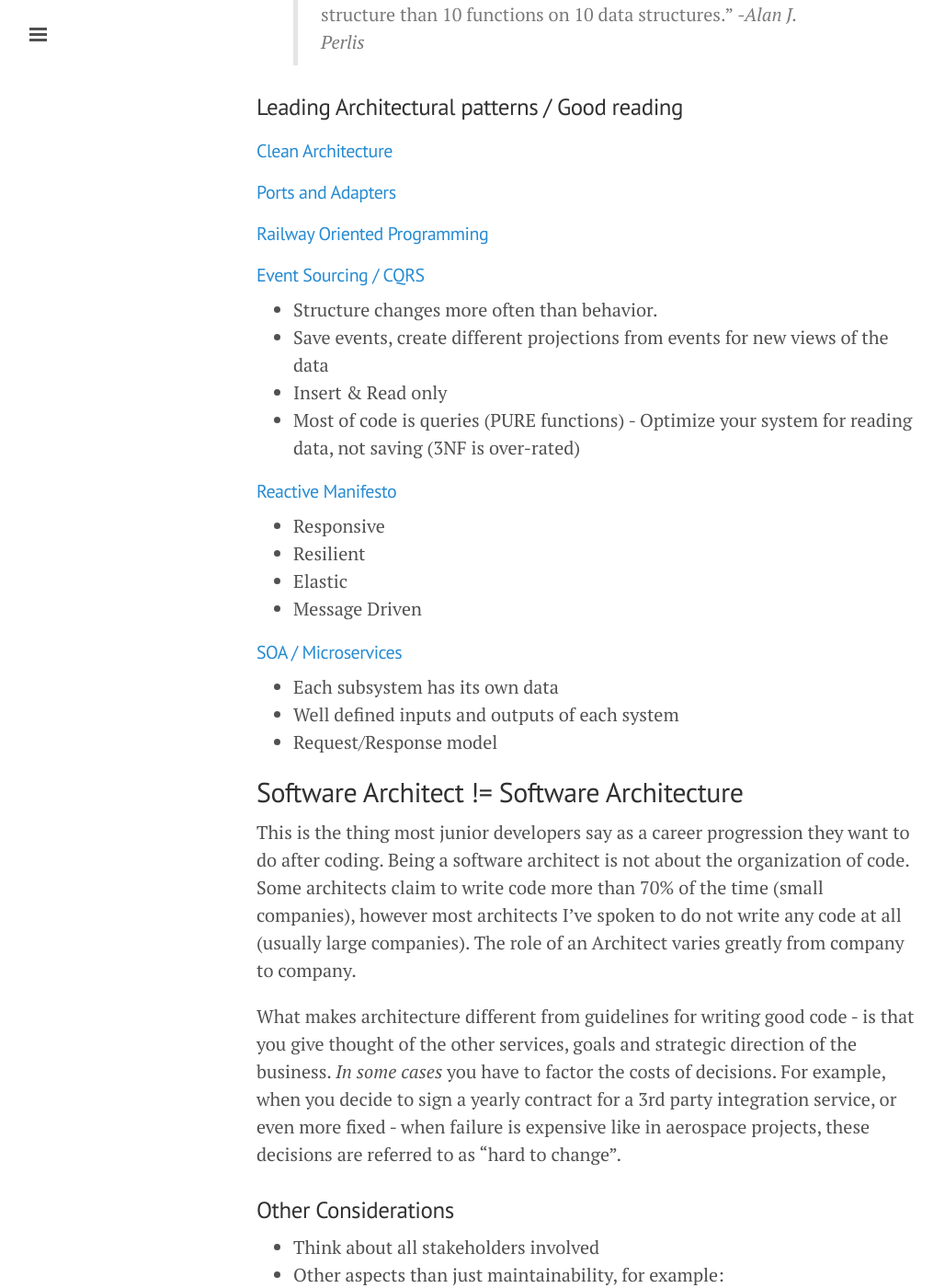
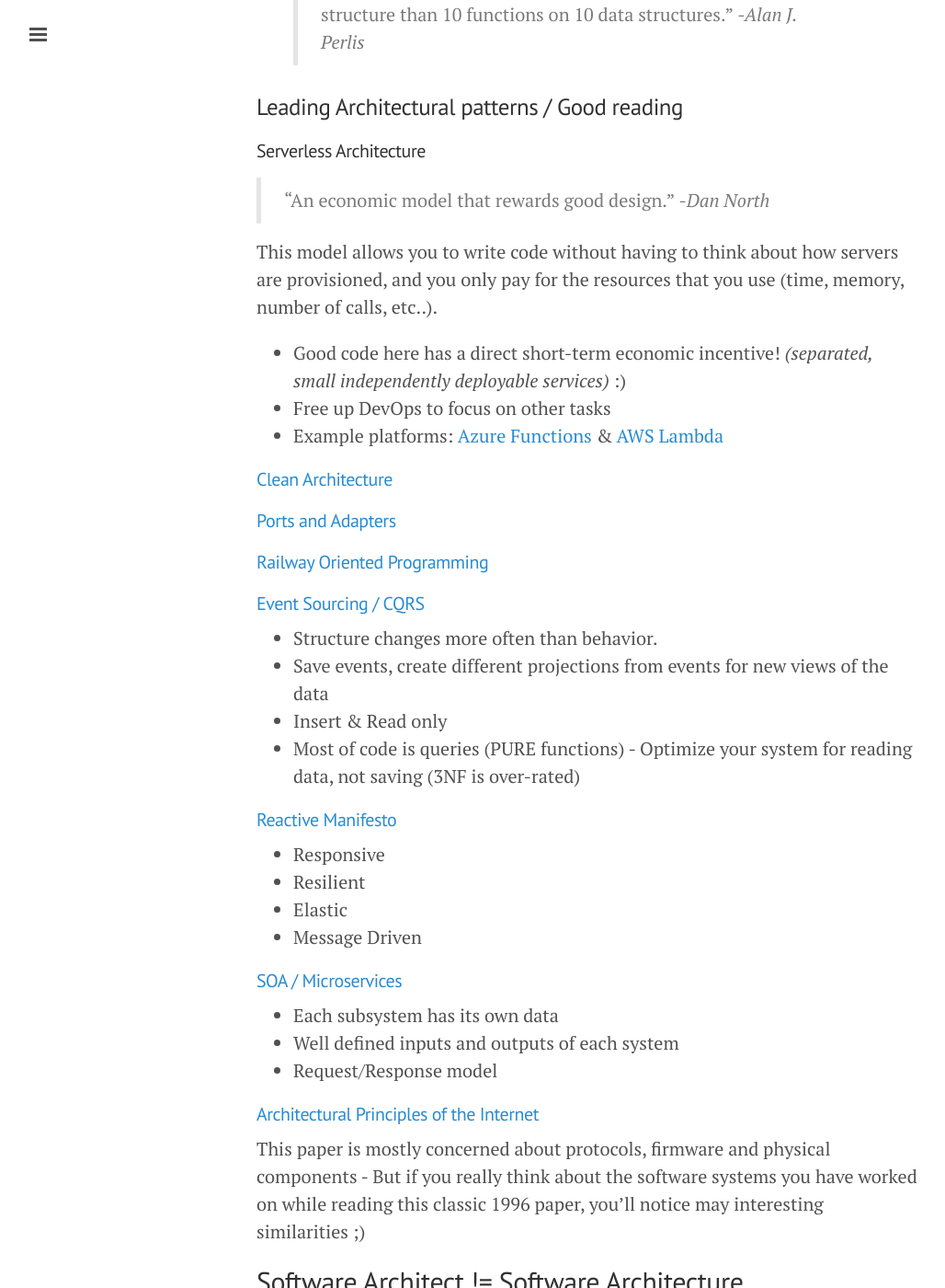
Before and after one commit to ideaflare/ideaflare.github.io, a Jekyll site: the page built from _posts/2017-06-19-architecture.markdown, in a window 1280 px wide and 1400 px high, scrolled down 1466 px. Shown: the whole window at 92% size, without its empty margins (1-1029 px from the left). Built offline with Jekyll 4.4.1, drawn with Linux system fonts in a browser that asks for light colours; comment, search, counter and statistics services are not loaded.

Commit message:
Update 2017-06-19-architecture.markdown

```diff
--- a/_posts/2017-06-19-architecture.markdown
+++ b/_posts/2017-06-19-architecture.markdown
@@ -32,6 +32,14 @@ Qualities of good code also apply to the bigger picture. Software architecture i
 
 ### Leading Architectural patterns / Good reading
 
+#### Serverless Architecture
+> "An economic model that rewards good design." _-Dan North_
+
+This model allows you to write code without having to think about how servers are provisioned, and you only pay for the resources that you use (time, memory, number of calls, etc..).
+ * Good code here has a direct short-term economic incentive! _(separated, small independently deployable services)_ :)
+ * Free up DevOps to focus on other tasks
+ * Example platforms: [Azure Functions](https://azure.microsoft.com/en-us/services/functions/) & [AWS Lambda](https://aws.amazon.com/lambda/)
+
 #### [Clean Architecture](https://8thlight.com/blog/uncle-bob/2012/08/13/the-clean-architecture.html)
 #### [Ports and Adapters](http://blog.ploeh.dk/2016/03/18/functional-architecture-is-ports-and-adapters/)
 #### [Railway Oriented Programming](https://fsharpforfunandprofit.com/rop/)
@@ -52,6 +60,9 @@ Qualities of good code also apply to the bigger picture. Software architecture i
  * Each subsystem has its own data
  * Well defined inputs and outputs of each system
  * Request/Response model
+
+#### [Architectural Principles of the Internet](https://www.ietf.org/rfc/rfc1958.txt)
+This paper is mostly concerned about protocols, firmware and physical components - But if you really think about the software systems you have worked on while reading this classic 1996 paper, you'll notice may interesting similarities ;)
 
 ## Software Architect != Software Architecture
 
```
